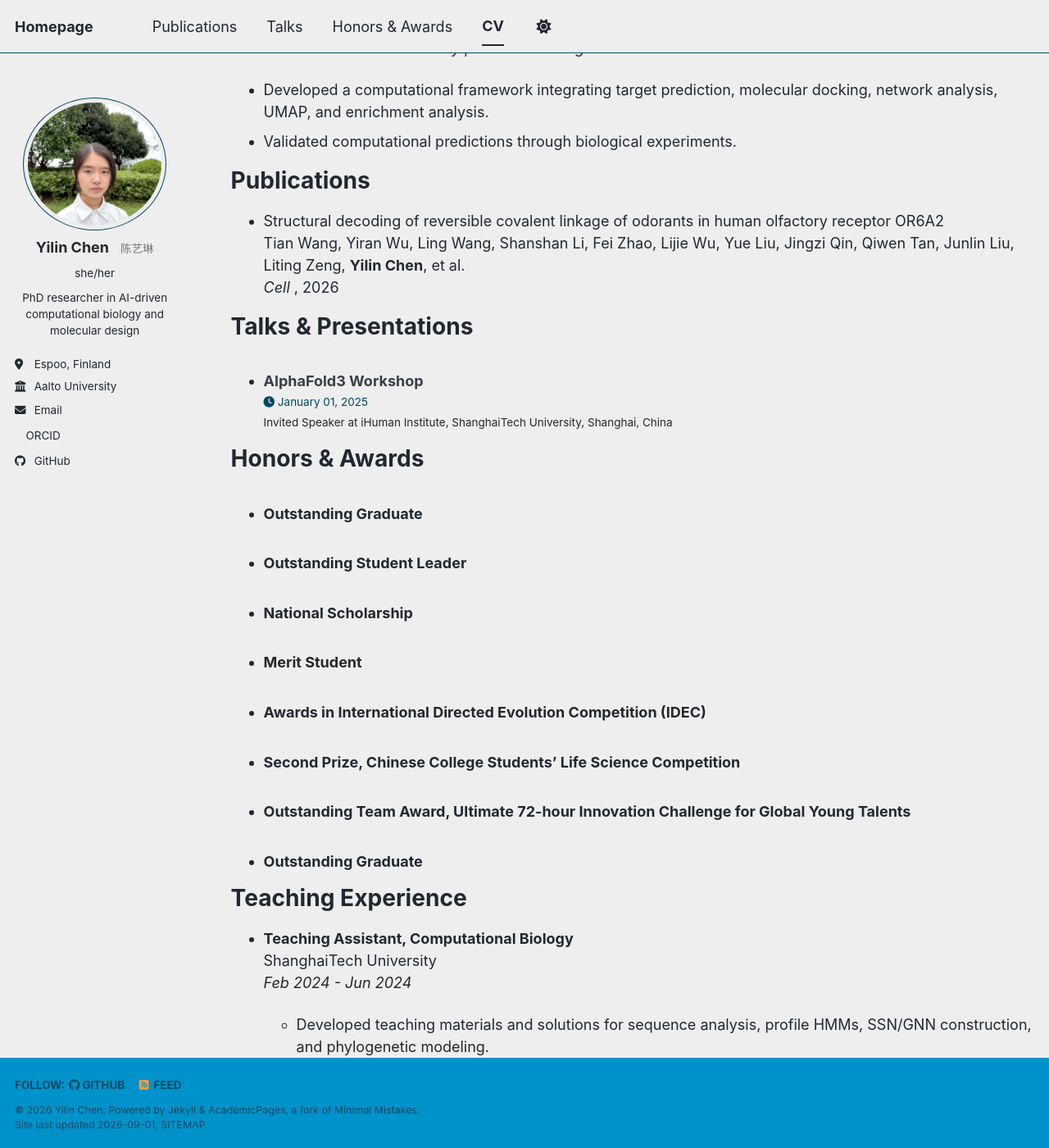
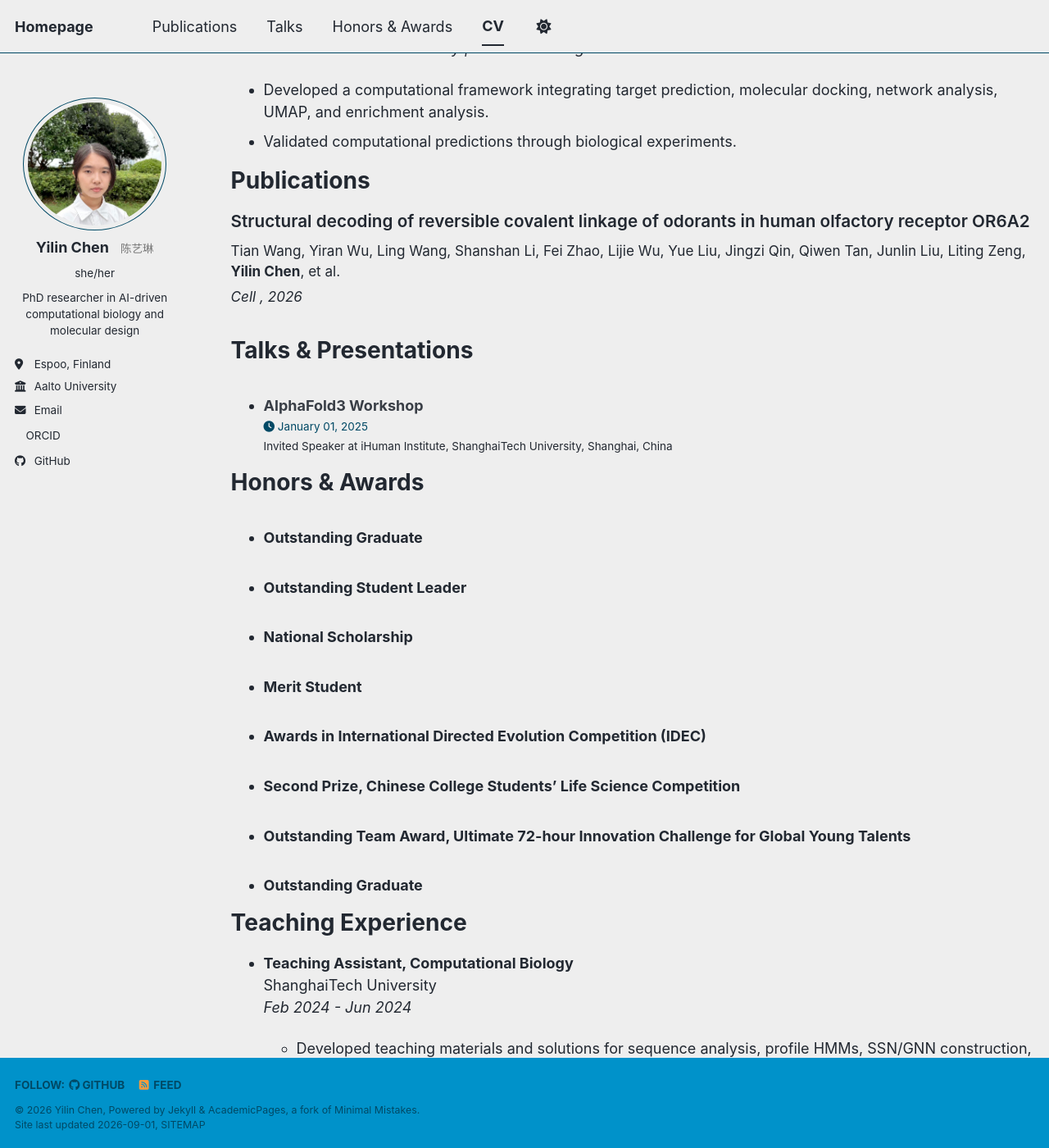
Before and after one commit to yilinchen1205/yilinchen.github.io, a Jekyll site: the page built from _pages/cv.md, in a window 1280 px wide and 1400 px high, scrolled down 1513 px. Shown: the whole window at 82% size. Built offline with Jekyll 4.4.1, drawn with Linux system fonts in a browser that asks for light colours; a style sheet for code colours, icons or effects is not loaded.

Commit message:
Update main.scss

```diff
--- a/assets/css/main.scss
+++ b/assets/css/main.scss
@@ -137,3 +137,34 @@
     text-decoration: none !important;
 
 }
+
+.publication-cv-list {
+  list-style: none;
+  padding-left: 0;
+}
+
+
+.publication-cv-item {
+  margin-bottom: 2em;
+}
+
+
+.publication-title {
+  font-size: 1.15em;
+  font-weight: 600;
+  line-height: 1.4;
+  margin-bottom: 0.4em;
+}
+
+
+.publication-authors {
+  font-size: 0.95em;
+  line-height: 1.5;
+  margin-bottom: 0.3em;
+}
+
+
+.publication-journal {
+  font-style: italic;
+  font-size: 0.95em;
+}
```
